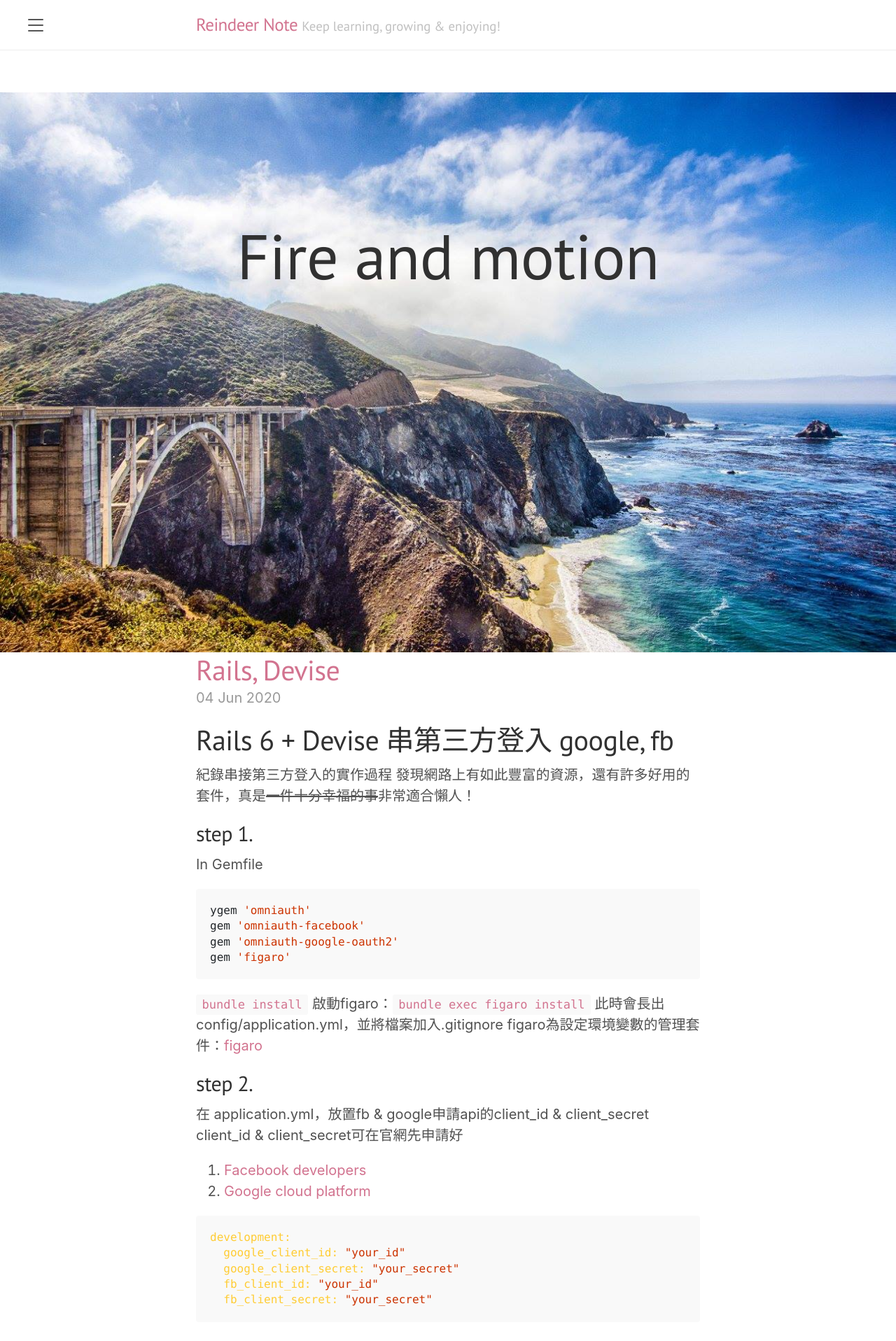
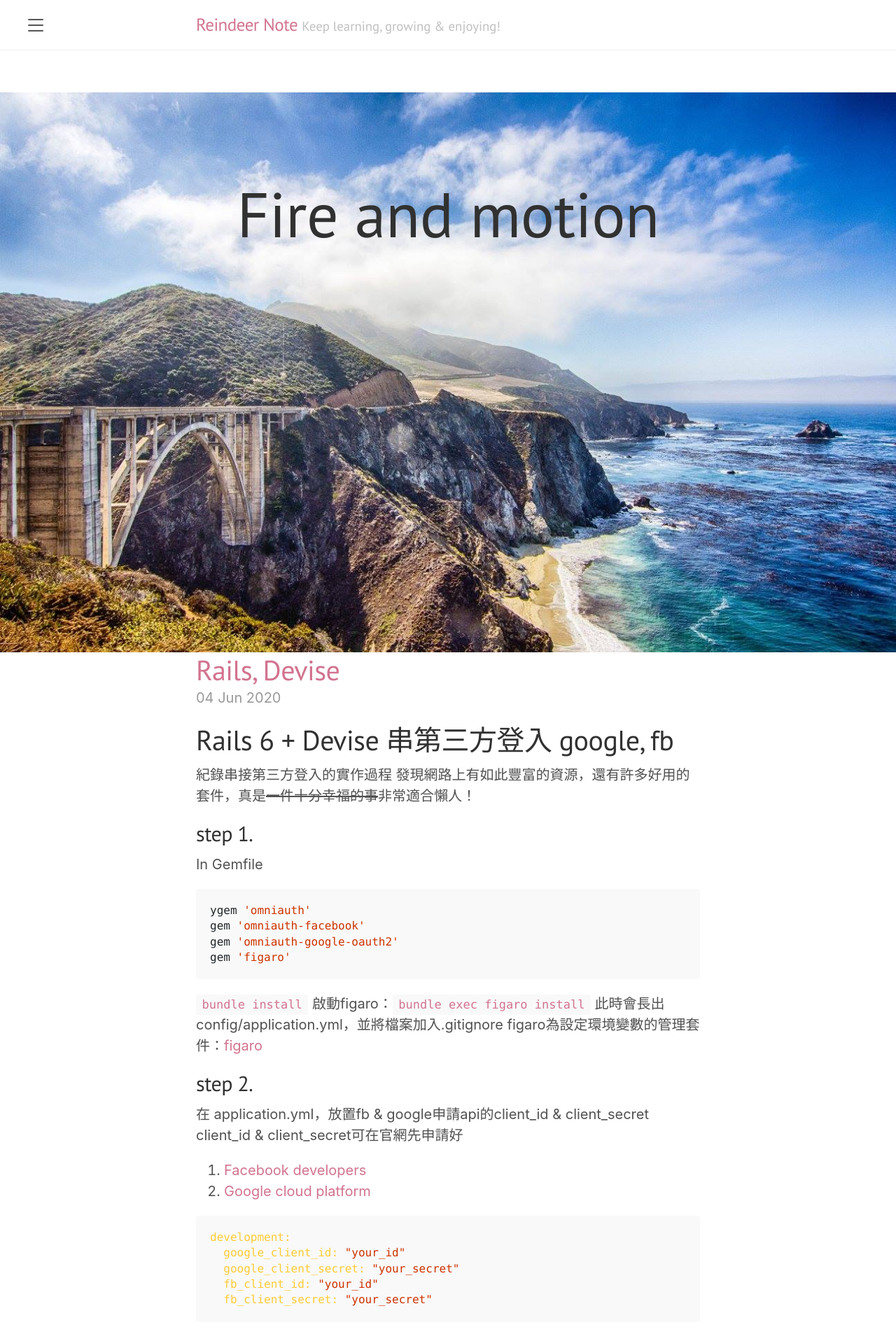
Before and after one commit to lindawu100/lindawu100.github.io, a Jekyll site: the page built from index.html, in a window 1280 px wide. Shown: the top 1916 px of the page at 70% size. Built offline with Jekyll 4.4.1, drawn with Linux system fonts in a browser that asks for light colours; the list of posts is cut into pages by our own code.

Commit message:
adjust space

```diff
--- a/_includes/banner.html
+++ b/_includes/banner.html
@@ -1,4 +1,4 @@
-<section id="banner" class="py-5 d-none d-sm-block">
+<section id="banner" class="pb-3 d-none d-sm-block">
   <div class="primary-overlay">
     <div class="container">
       <div class="row">
--- a/public/css/lanyon.css
+++ b/public/css/lanyon.css
@@ -96,7 +96,7 @@
 .masthead {
   padding-top:    1rem;
   padding-bottom: 1rem;
-  margin-bottom: 3rem;
+  /* margin-bottom: 3rem; */
   border-bottom: 1px solid #eee;
 }
 .masthead-title {
```
